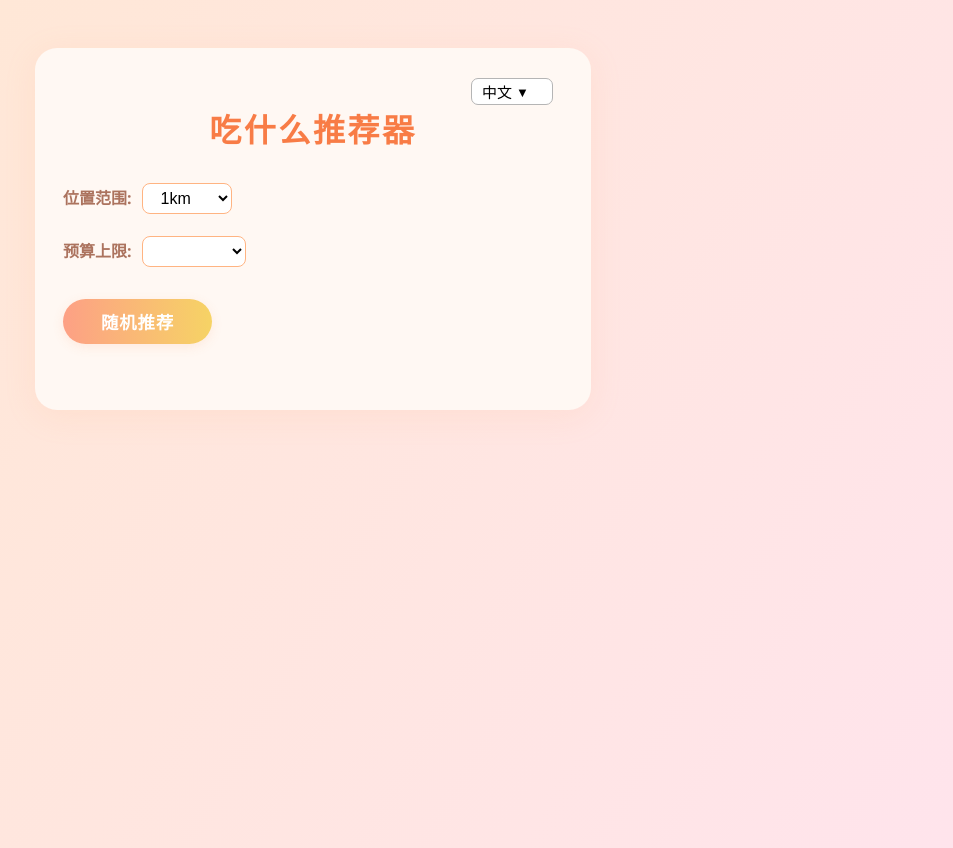
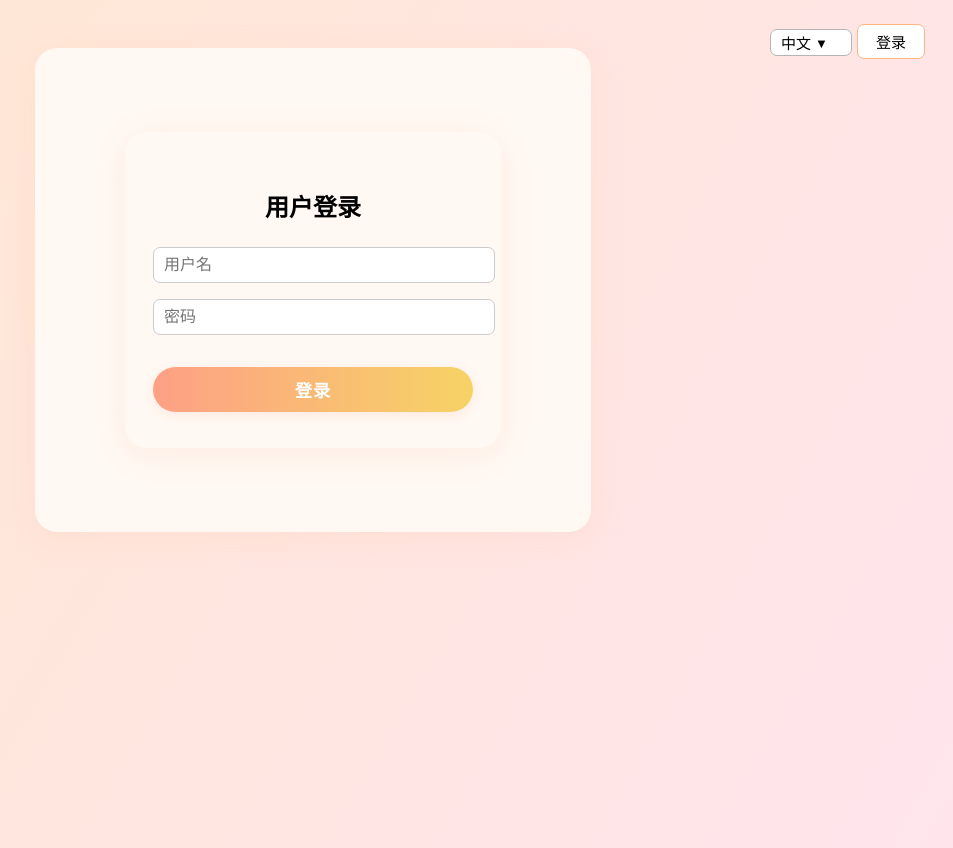
Before and after one commit to whdpanda/eatwhat-app, a React (Create React App) app in the folder frontend/: page /login in a window 1280 px wide. Shown: the whole page, without its empty margins (327-1280 px from the left). Built offline with nearby package versions, Linux system fonts and the light colour scheme.

Commit message:
增加login前端

```diff
--- a/frontend/package.json
+++ b/frontend/package.json
@@ -16,6 +16,7 @@
     "react": "^18.3.0",
     "react-dom": "^18.3.0",
     "react-i18next": "^13.0.1",
+    "react-router-dom": "^7.6.3",
     "react-scripts": "5.0.1",
     "typescript": "^4.9.5",
     "web-vitals": "^2.1.4"
--- a/frontend/src/App.css
+++ b/frontend/src/App.css
@@ -130,6 +130,9 @@ select:focus {
   font-weight: 500;
   transition: box-shadow .18s, border-color .18s;
   margin-right: 8px;
+  position: relative;
+  top: -25px;   /* 向上移动 25px */
+  left: -35px;  /* 向左移动 35px */
 }
 .lang-switch.open {
   box-shadow: 0 2px 10px #f3e9e0;
@@ -168,6 +171,32 @@ select:focus {
   background: #f1ecec;
 }
 
+.app-header {
+  position: absolute;
+  top: 24px;
+  right: 28px;
+  display: flex;
+  align-items: center;
+  z-index: 100;
+}
+
+.login-btn {
+  margin-left: 16px;
+  padding: 6px 18px;
+  font-size: 15px;
+  border-radius: 7px;
+  border: 1px solid #ffb482;
+  background: #fff;
+  font-weight: 500;
+  cursor: pointer;
+  transition: background 0.18s, border-color 0.18s;
+}
+.login-btn:hover {
+  background: #fff4e7;
+  border-color: #f87c46;
+}
+
+
 
 @media (max-width: 600px) {
   .app-container {
--- a/frontend/src/App.tsx
+++ b/frontend/src/App.tsx
@@ -1,17 +1,29 @@
 import React from 'react';
 import './App.css';
-import LanguageSwitcher from './components/LanguageSwitcher';
+import Header from './components/Header';
 import HomePage from './pages/HomePage';
+import LoginPage from './pages/LoginPage';
 import { useTranslation } from 'react-i18next';
+import { BrowserRouter as Router, Routes, Route } from 'react-router-dom';
 
 function App() {
   const { t } = useTranslation();
+
   return (
-    <div className="app-container" style={{ position: 'relative' }}>
-      <LanguageSwitcher />
-      <h1>{t('title')}</h1>
-      <HomePage />
-    </div>
+    <Router>
+      <div className="app-container">
+        <Header />
+        <Routes>
+          <Route path="/" element={
+            <>
+              <h1>{t('title')}</h1>
+              <HomePage />
+            </>
+          } />
+          <Route path="/login" element={<LoginPage />} />
+        </Routes>
+      </div>
+    </Router>
   );
 }
 
--- /dev/null
+++ b/frontend/src/components/Header.tsx
@@ -0,0 +1,21 @@
+import React from 'react';
+import { useNavigate } from 'react-router-dom';
+import LanguageSwitcher from './LanguageSwitcher';
+
+const Header: React.FC = () => {
+  const navigate = useNavigate();
+
+  return (
+    <div className="app-header">
+      <LanguageSwitcher />
+      <button
+        className="login-btn"
+        onClick={() => navigate('/login')}
+      >
+        登录
+      </button>
+    </div>
+  );
+};
+
+export default Header;
--- a/frontend/src/components/RestaurantSearchForm.tsx
+++ b/frontend/src/components/RestaurantSearchForm.tsx
@@ -36,8 +36,9 @@ export default function RestaurantSearchForm({ onResult, onError, setLoading }:
   const [distance, setDistance] = React.useState(1000);
   const [price, setPrice] = React.useState(-1);
 
-//   const API_URL = 'https://eatwhat-backend-env.eba-k3yp4mmj.ap-southeast-2.elasticbeanstalk.com';
-  const API_URL = 'http://localhost:8080'; // 本地开发时使用
+  // const API_URL = 'https://eatwhat-backend-env.eba-k3yp4mmj.ap-southeast-2.elasticbeanstalk.com';
+  const API_URL = 'https://api.randomeatwhat.com';
+//   const API_URL = 'http://localhost:8080'; // 本地开发时使用
 
   function getLocation(): Promise<{ lat: number, lng: number }> {
     return new Promise((resolve, reject) => {
--- a/frontend/src/pages/HomePage.tsx
+++ b/frontend/src/pages/HomePage.tsx
@@ -8,8 +8,8 @@ export default function HomePage() {
   const [loading, setLoading] = useState(false);
 
   return (
-    <>
-      <h1 style={{ marginTop: 30 }}>{/* 由 App.tsx 控制i18n */}</h1>
+    <div>
+      {/* 这里不需要再渲染 <h1>，主标题交给App.tsx或Header.tsx统一管理 */}
       <RestaurantSearchForm
         onResult={setRestaurants}
         onError={setError}
@@ -20,6 +20,6 @@ export default function HomePage() {
         error={error}
         loading={loading}
       />
-    </>
+    </div>
   );
 }
--- /dev/null
+++ b/frontend/src/pages/LoginPage.tsx
@@ -0,0 +1,55 @@
+import React, { useState } from 'react';
+import { useNavigate } from 'react-router-dom';
+
+const USER_KEY = 'eatwhat_user';
+
+const LoginPage: React.FC = () => {
+  const [username, setUsername] = useState('');
+  const [password, setPassword] = useState('');
+  const [err, setErr] = useState('');
+  const navigate = useNavigate();
+
+  async function handleLogin(e: React.FormEvent) {
+    e.preventDefault();
+    setErr('');
+    // 这里你可以调用真实后端API
+    // const res = await fetch('/api/login', { ... });
+    // 示例：只要有内容就视为登录成功
+    if (username && password) {
+      localStorage.setItem(USER_KEY, JSON.stringify({ username }));
+      navigate('/');
+    } else {
+      setErr('请输入用户名和密码');
+    }
+  }
+
+  return (
+    <div className="app-container" style={{ maxWidth: 320 }}>
+      <h2 style={{ textAlign: 'center', marginBottom: 24 }}>用户登录</h2>
+      <form onSubmit={handleLogin}>
+        <div style={{ marginBottom: 16 }}>
+          <input
+            type="text"
+            placeholder="用户名"
+            value={username}
+            onChange={e => setUsername(e.target.value)}
+            style={{ width: '100%', fontSize: 16, padding: '8px 10px', borderRadius: 7, border: '1px solid #ccc' }}
+          />
+        </div>
+        <div style={{ marginBottom: 22 }}>
+          <input
+            type="password"
+            placeholder="密码"
+            value={password}
+            onChange={e => setPassword(e.target.value)}
+            style={{ width: '100%', fontSize: 16, padding: '8px 10px', borderRadius: 7, border: '1px solid #ccc' }}
+          />
+        </div>
+        {err && <div className="error-msg">{err}</div>}
+        <button type="submit" className="button-main" style={{ width: '100%' }}>登录</button>
+      </form>
+    </div>
+  );
+};
+
+export default LoginPage;
```
Also changed, not shown: frontend/src/components/LoginButton.tsx (added, +39 -0 lines), 2 other files (tests, documents, lock files or other folders).
